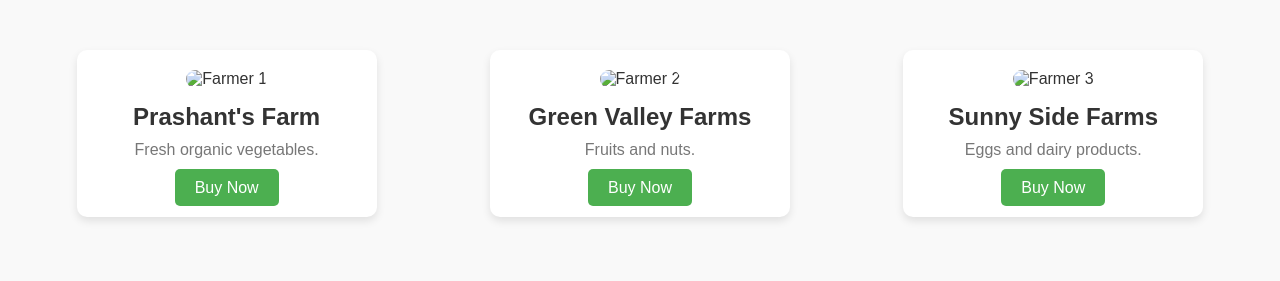
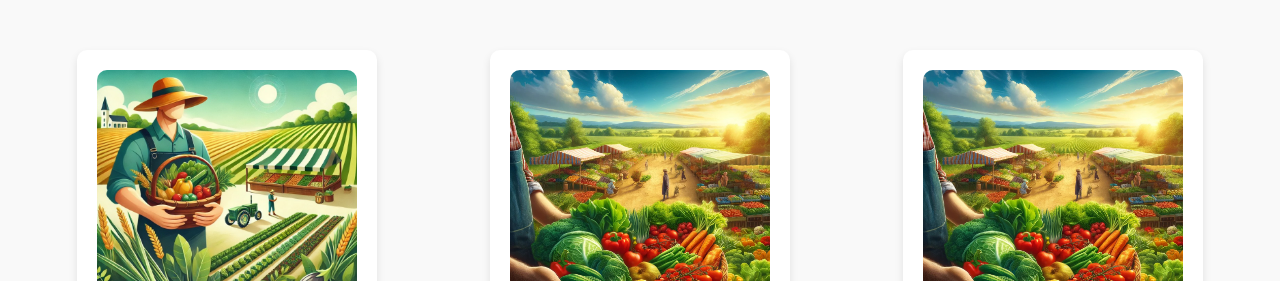
Before and after one commit to rajprashant3302/bio, a plain HTML site: page UI.html in a window 1280 px wide. Shown: the part 519-800 px from the top of the page. Drawn offline with Linux system fonts and the light colour scheme; the site is published under a folder, as on GitHub Pages, so addresses that start at the root find nothing.

Commit message:
Update UI.html

```diff
--- a/UI.html
+++ b/UI.html
@@ -38,19 +38,19 @@
         <h2>Featured Farmers</h2>
         <div class="card-container">
             <div class="card">
-                <img src="/farmer1.jpg" alt="Farmer 1">
+                <img src="farmer1.jpg" alt="Farmer 1">
                 <h3>Prashant's Farm</h3>
                 <p>Fresh organic vegetables.</p>
                 <a href="#" class="btn-buy">Buy Now</a>
             </div>
             <div class="card">
-                <img src="/farmer2.jpg" alt="Farmer 2">
+                <img src="farmer2.jpg" alt="Farmer 2">
                 <h3>Green Valley Farms</h3>
                 <p>Fruits and nuts.</p>
                 <a href="#" class="btn-buy">Buy Now</a>
             </div>
             <div class="card">
-                <img src="/farmer2.jpg" alt="Farmer 3">
+                <img src="farmer2.jpg" alt="Farmer 3">
                 <h3>Sunny Side Farms</h3>
                 <p>Eggs and dairy products.</p>
                 <a href="#" class="btn-buy">Buy Now</a>
```
